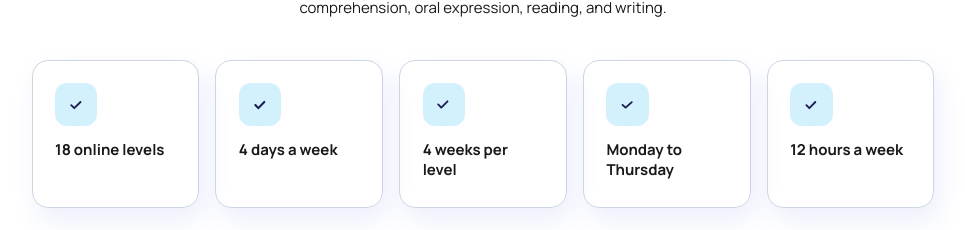
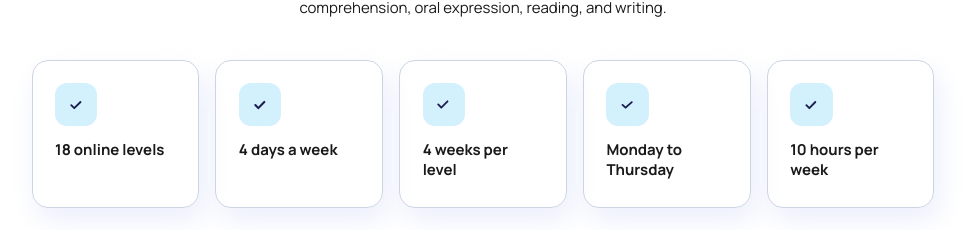
Before and after one commit to ga684147-code/ohla-english-schools, a Next.js app: page /study-online/pathway in a window 1280 px wide. Shown: the part 818-1048 px from the top of the page, without its empty margins (157-1122 px from the left). Built offline with nearby package versions, Linux system fonts and the light colour scheme.

Commit message:
Apply OHLA requested content and navigation adjustment

```diff
--- a/src/app/study-online/pathway/page.tsx
+++ b/src/app/study-online/pathway/page.tsx
@@ -10,7 +10,7 @@ export const metadata: Metadata = {
 };
 const features: Feature[] = [
   ["pathway-levels","18 online levels"], ["pathway-days","4 days a week"],
-  ["pathway-weeks","4 weeks per level"], ["pathway-weekday","Monday to Thursday"], ["pathway-hours","12 hours a week"],
+  ["pathway-weeks","4 weeks per level"], ["pathway-weekday","Monday to Thursday"], ["pathway-hours","10 hours per week"],
 ];
 const levels = [
   ["1–2","Basic 1","A1"], ["3–4","Basic 2","A2"], ["5–6","Intermediate 1","B1"],
```
